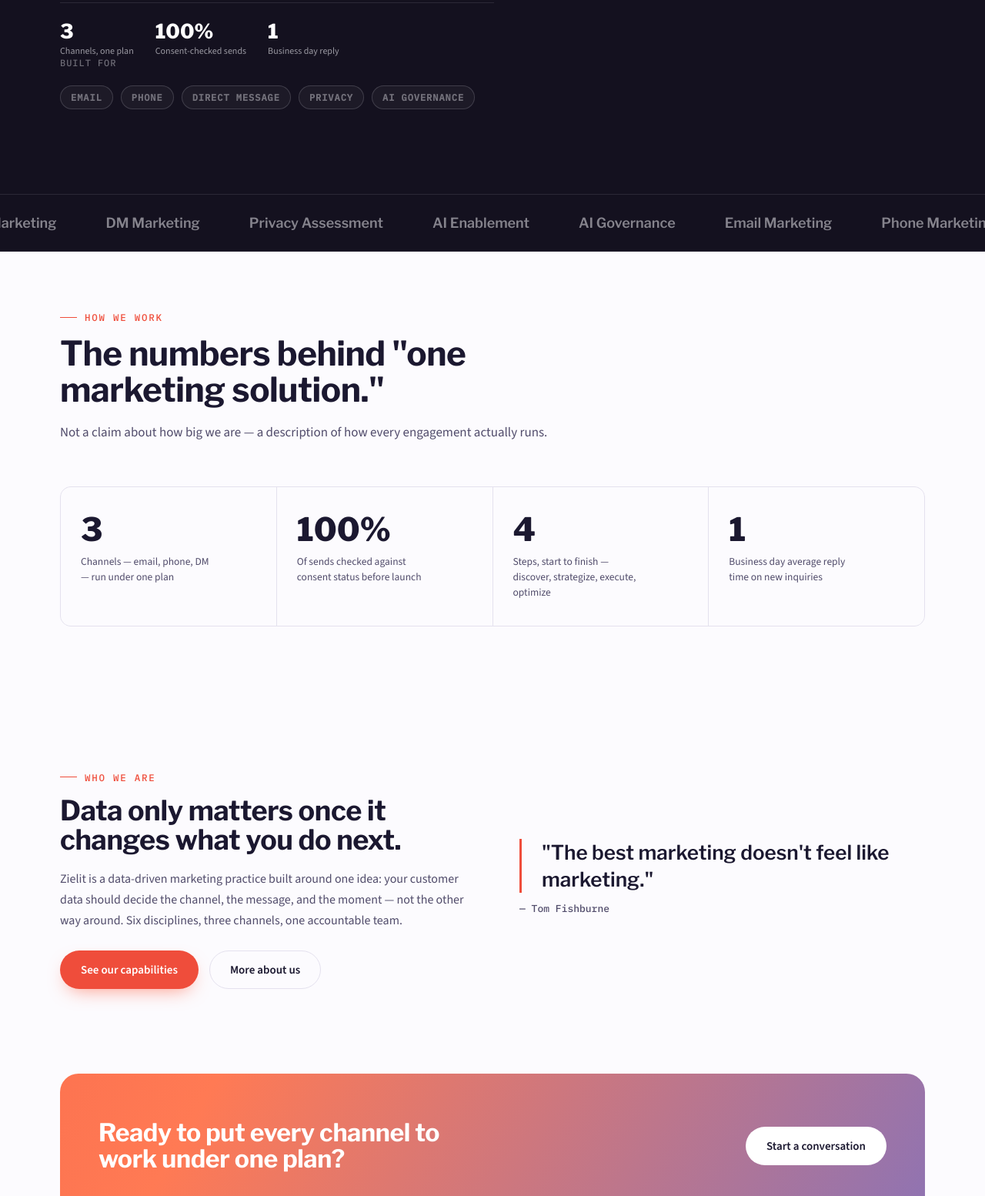
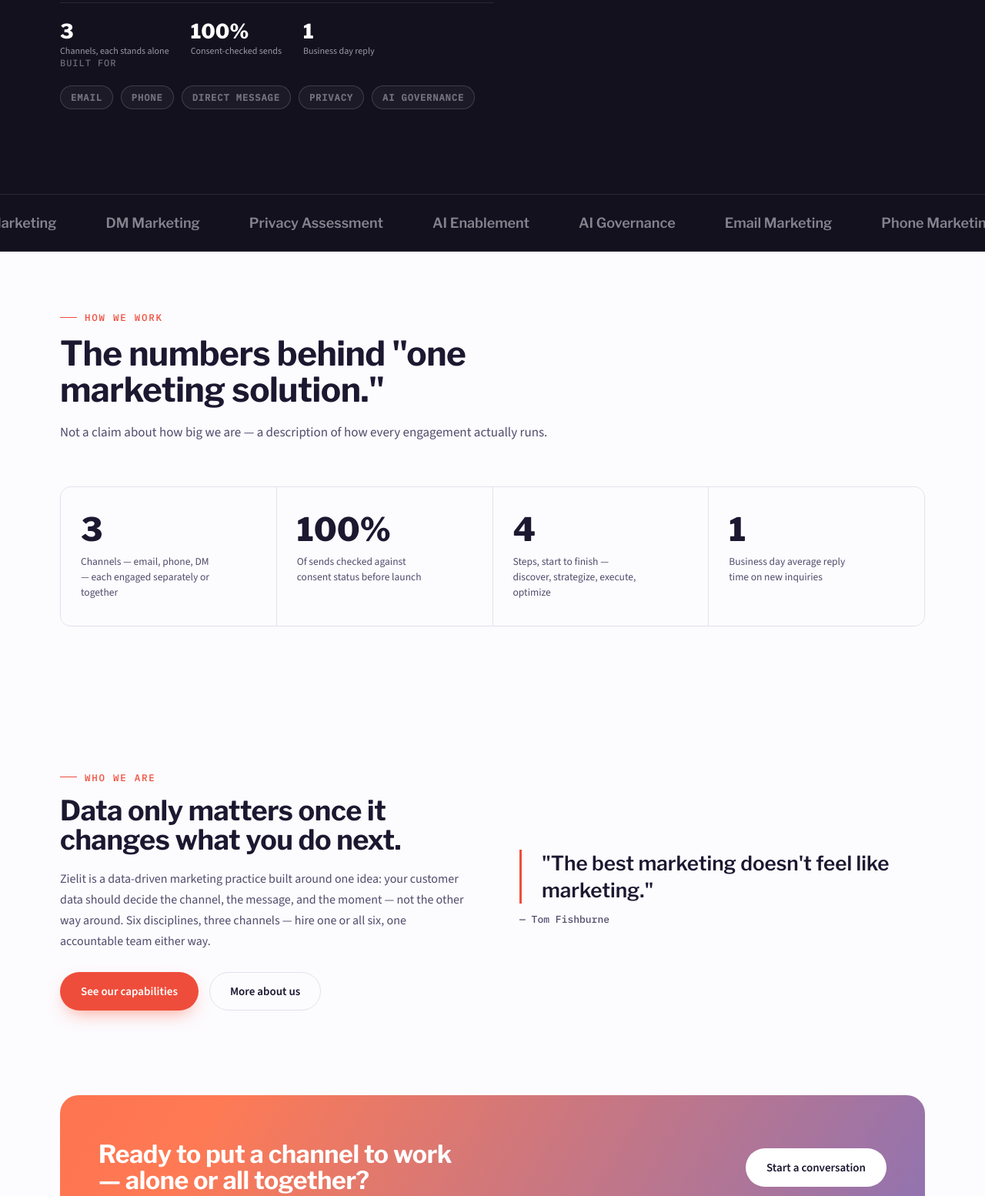
Before and after one commit to Jimit124/Zielit, a plain HTML site: page index.html in a window 1280 px wide. Shown: the part 802-2356 px from the top of the page at 77% size. Drawn offline with nearby package versions, Linux system fonts and the light colour scheme.

Commit message:
Clarify: channels are available standalone, not just bundled
Every mention of 'one plan' across the site implied channels had to be
bundled together to work with Zielit. Replaced all 7 occurrences
(hero stat, home stats band, About's stat trio, Industries intro, and
the CTA band heading repeated on 4 pages) with copy that makes the
standalone option explicit:

- Hero stat: 'Channels, one plan' -> 'Channels, each stands alone'
- Stats band: '...run under one plan' -> '...each engaged separately
  or together'
- Industries intro: 'We keep your... channels under one plan' ->
  'Most agencies force a bundle. We don't...'
- CTA band (4 pages): 'work under one plan?' -> 'work \u2014 alone or all
  together?'
- Home teaser: added 'hire one or all six'
- Capabilities page: added an explicit line to the 'Not sure where to
  start?' callout \u2014 'Every discipline on this page is available on
  its own \u2014 no bundle required to start with just one.' This is the
  page a prospect is on when deciding what to hire Zielit for, so it's
  the most important place for this to be unambiguous.

Verified zero console errors across all 5 pages after the change.

```diff
--- a/index.html
+++ b/index.html
@@ -63,7 +63,7 @@
         <a href="capabilities.html" class="btn btn-ghost">See our capabilities</a>
       </div>
       <div class="hero-stats">
-        <div class="hero-stat"><strong data-count="3">3</strong><span>Channels, one plan</span></div>
+        <div class="hero-stat"><strong data-count="3">3</strong><span>Channels, each stands alone</span></div>
         <div class="hero-stat"><strong data-count="100" data-suffix="%">100%</strong><span>Consent-checked sends</span></div>
         <div class="hero-stat"><strong data-count="1">1</strong><span>Business day reply</span></div>
       </div>
@@ -160,7 +160,7 @@
     <div class="stats-grid">
       <div class="stat-tile reveal">
         <strong data-count="3">3</strong>
-        <span>Channels — email, phone, DM — run under one plan</span>
+        <span>Channels — email, phone, DM — each engaged separately or together</span>
       </div>
       <div class="stat-tile reveal reveal-delay-1">
         <strong data-count="100" data-suffix="%">100%</strong>
@@ -184,7 +184,7 @@
     <div class="reveal">
       <span class="eyebrow">Who we are</span>
       <h2 style="margin-top:16px; font-size:clamp(26px,3vw,36px);">Data only matters once it changes what you do next.</h2>
-      <p style="margin-top:18px; font-size:16px; line-height:1.7; color:var(--ink-soft);">Zielit is a data-driven marketing practice built around one idea: your customer data should decide the channel, the message, and the moment — not the other way around. Six disciplines, three channels, one accountable team.</p>
+      <p style="margin-top:18px; font-size:16px; line-height:1.7; color:var(--ink-soft);">Zielit is a data-driven marketing practice built around one idea: your customer data should decide the channel, the message, and the moment — not the other way around. Six disciplines, three channels — hire one or all six, one accountable team either way.</p>
       <div style="margin-top:26px; display:flex; gap:14px; flex-wrap:wrap;">
         <a href="capabilities.html" class="btn btn-primary">See our capabilities</a>
         <a href="about.html" class="btn btn-outline">More about us</a>
@@ -200,7 +200,7 @@
 <section class="section section-light" style="padding-top:0;">
   <div class="container">
     <div class="cta-band reveal">
-      <h3>Ready to put every channel to work under one plan?</h3>
+      <h3>Ready to put a channel to work — alone or all together?</h3>
       <a href="contact.html" class="btn btn-primary">Start a conversation</a>
     </div>
   </div>
```
Also changed, not shown: about.html (+2 -2 lines), capabilities.html (+2 -2 lines), industries.html (+2 -2 lines).
